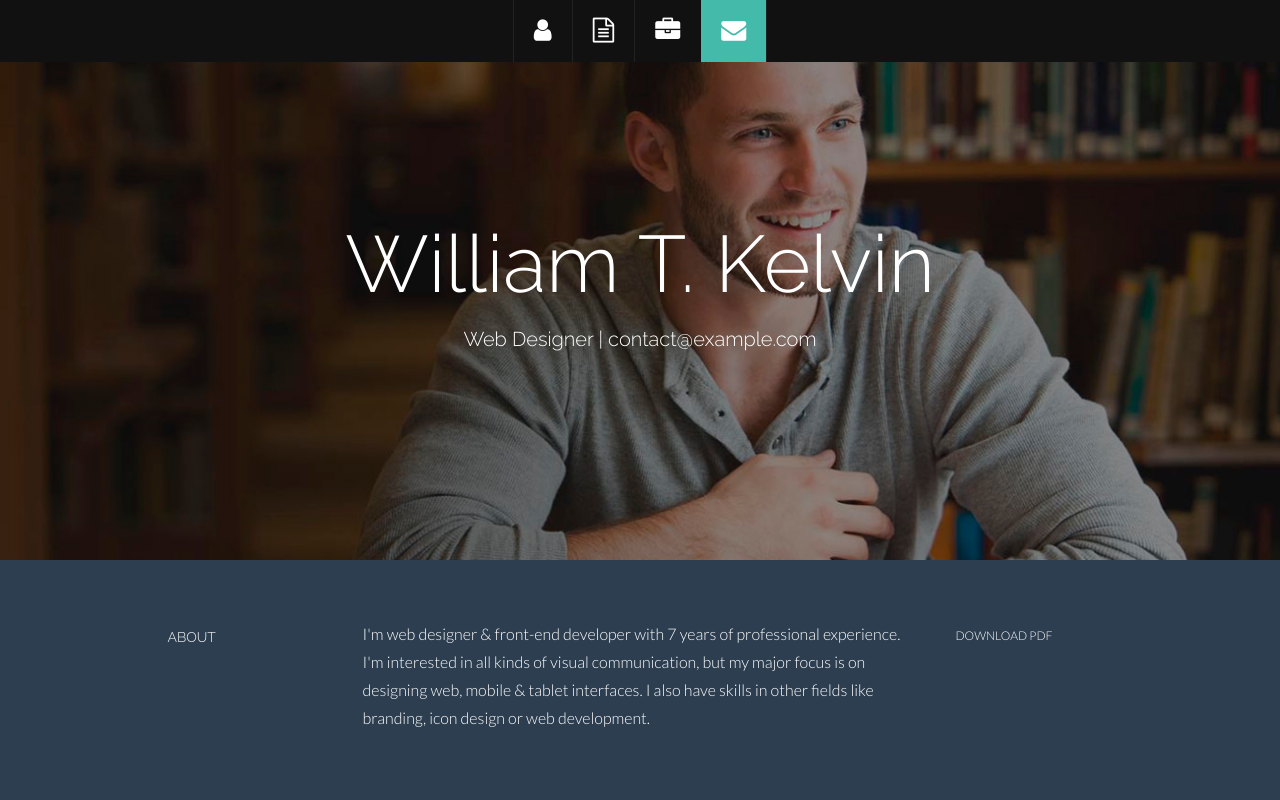
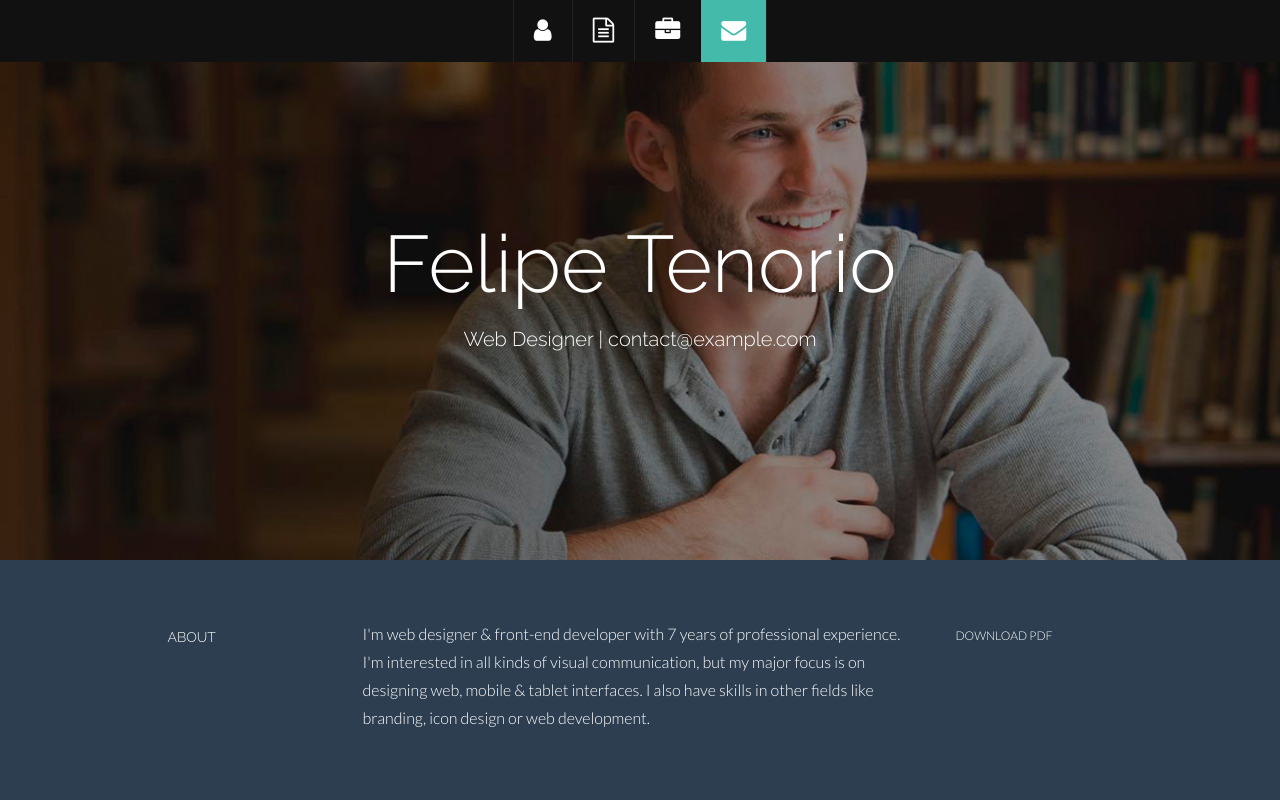
Before and after one commit to tenorio48/tenorio48.github.io, a plain HTML site: page index.html in a window 1280 px wide. Shown: the top 800 px of the page. Drawn offline with Linux system fonts and the light colour scheme.

Commit message:
Change Name

```diff
--- a/index.html
+++ b/index.html
@@ -64,7 +64,7 @@
     <div class="container">
       <div class="row centered">
         <div class="col-lg-12">
-          <h1>William T. Kelvin</h1>
+          <h1>Felipe Tenorio</h1>
           <h3>Web Designer | contact@example.com</h3>
         </div>
         <!--/.col-lg-12 -->
```
